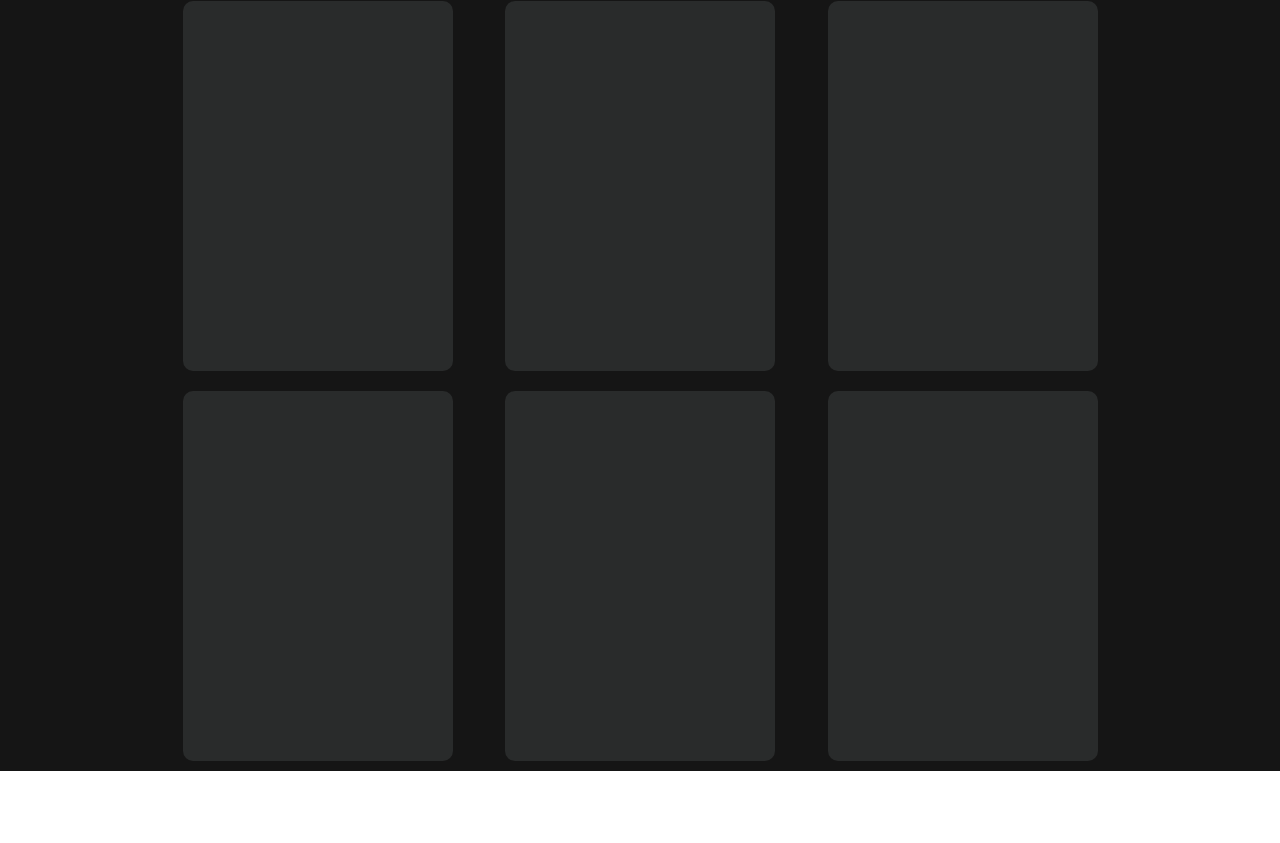
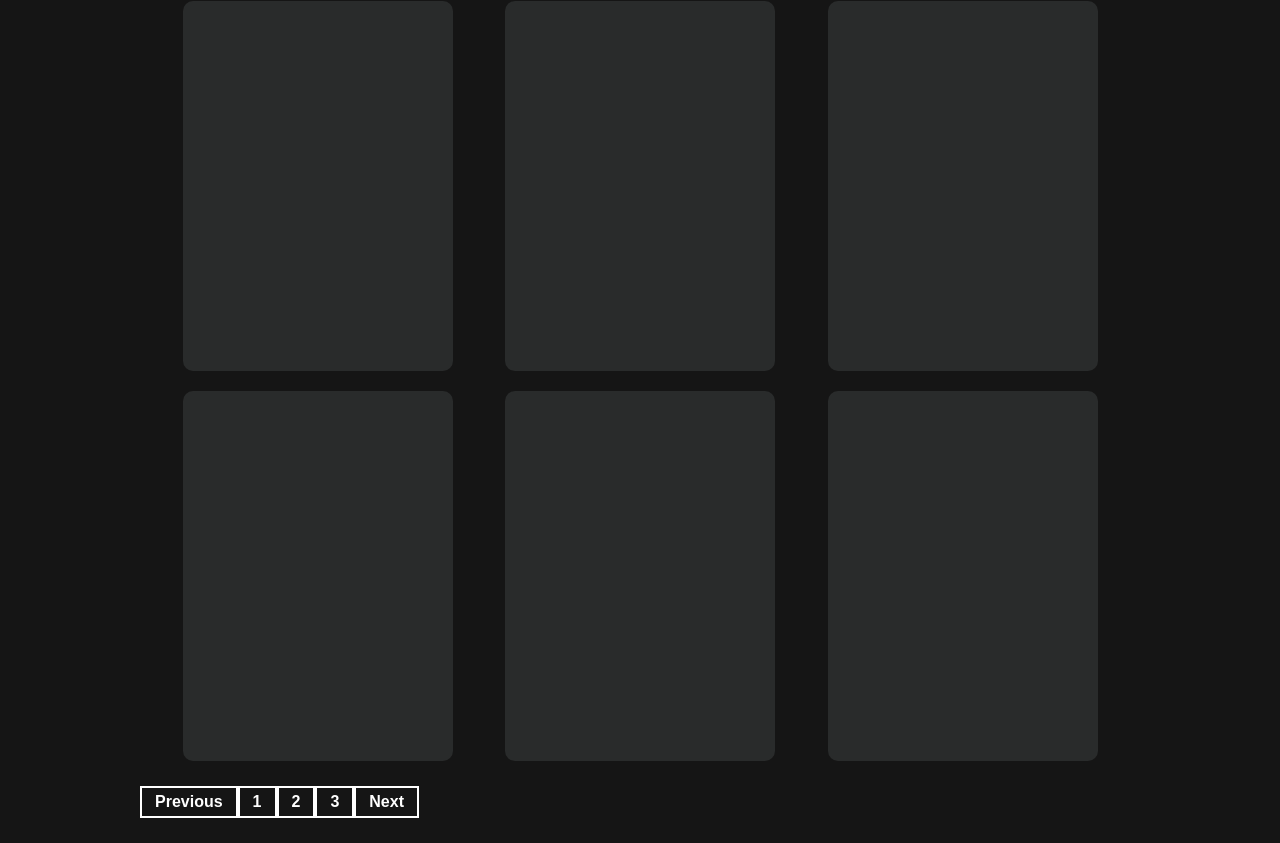
Before and after one commit to ramon-rodrigues-001/My-personal-project, a React (Vite) app: page /vitrine in a window 1280 px wide. Shown: the part 1199-2042 px from the top of the page. Before the commit the page ends 1970 px from the top, so only its background shows below. Built offline with nearby package versions, Linux system fonts and the light colour scheme.

Commit message:
incrementando front da paginação

```diff
--- a/src/components/vitrine/3-container-livros/containerLivros.jsx
+++ b/src/components/vitrine/3-container-livros/containerLivros.jsx
@@ -4,6 +4,7 @@ export default function ContainerLivros() {
     return (
         <section className={styles.sectionLivros}>
             <div className={styles.containerLivro}>
+                <div className={styles.espacoDeLivros}>
                     <div className={styles.cardLivro}></div>
                     <div className={styles.cardLivro}></div>
                     <div className={styles.cardLivro}></div>
@@ -14,6 +15,27 @@ export default function ContainerLivros() {
                     <div className={styles.cardLivro}></div>
                     <div className={styles.cardLivro}></div>
                 </div>
+
+                <div>
+                    <ul className={styles.paginatio}>
+                        <li>
+                            <a className={styles.pageLink}>Previous</a>
+                        </li>
+                        <li>
+                            <a className={styles.pageLink}>1</a>
+                        </li>
+                        <li>
+                            <a className={styles.pageLink}>2</a>
+                        </li>
+                        <li>
+                            <a className={styles.pageLink}>3</a>
+                        </li>
+                        <li>
+                            <a className={styles.pageLink}>Next</a>
+                        </li>
+                    </ul>
+                </div>
+            </div>
         </section>
     )
 }
--- a/src/components/vitrine/3-container-livros/containerLivros.module.scss
+++ b/src/components/vitrine/3-container-livros/containerLivros.module.scss
@@ -5,15 +5,17 @@
     min-height: 100vh;
 
     .containerLivro {
-        display: flex;
-        gap: 20px;
-        flex-wrap: wrap;
-        justify-content: space-evenly;
         // background-color: rgb(63, 62, 62);
         width: 90vw;
         max-width: 1000px;
         margin: 0px auto;
         min-height: 98vh;
+
+        .espacoDeLivros {
+            display: flex;
+            gap: 20px;
+            flex-wrap: wrap;
+            justify-content: space-evenly;
             padding: 10px;
 
             .cardLivro {
@@ -23,4 +25,23 @@
                 height: 370px;
             }
         }
+
+        .paginatio {
+            display: flex;
+            list-style: none;
+            padding: 15px 0px 25px 0px;
+
+            .pageLink {
+                display: inline-block;
+                border: solid 2px white;
+                font-weight: bold;
+                color: white;
+                padding: 5px 13px;
+
+                &:hover {
+                    background-color: $lightRed;
                 }
+            }
+        }
+    }
+}
```
Lines whose indentation alone changed are shown as unchanged.
